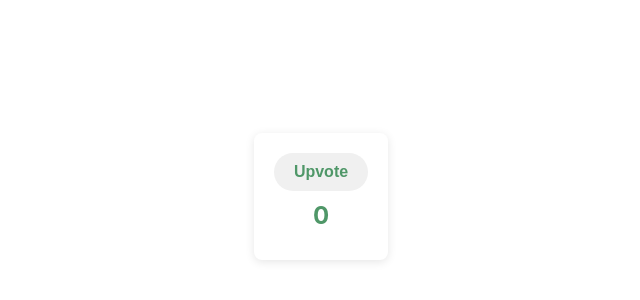
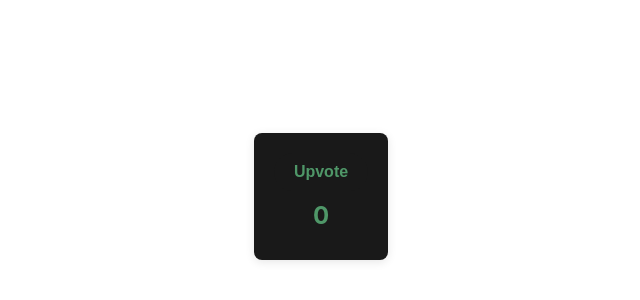
Before and after one commit to hbtucker/voting-widget, a plain HTML site: page index.html in a window 1280 px wide. Shown: the part 204-504 px from the top of the page, without its empty margins (319-959 px from the left). Drawn offline with Linux system fonts and the light colour scheme.

Commit message:
Update and rename voting-widget (1).html to index.html

```diff
--- a/voting-widget (1).html
+++ b/index.html
@@ -3,7 +3,7 @@
 <head>
     <meta charset="UTF-8">
     <meta name="viewport" content="width=device-width, initial-scale=1.0">
-    <title>Notion Voting Widget</title>
+    <title>Voting Widget</title>
     <style>
         body {
             font-family: -apple-system, BlinkMacSystemFont, 'Segoe UI', 'Roboto', 'Oxygen', 'Ubuntu', 'Cantarell', 'Fira Sans', 'Droid Sans', 'Helvetica Neue', sans-serif;
@@ -20,11 +20,11 @@
             align-items: center;
             padding: 20px;
             border-radius: 8px;
-            background-color: #ffffff;
+            background-color: #191919;
             box-shadow: 0 2px 10px rgba(0, 0, 0, 0.1);
         }
         #vote-button {
-            background-color: #f0f0f0;
+            background-color: #191919;
             border: none;
             color: #4F9768;
             padding: 10px 20px;
@@ -99,7 +99,7 @@
 
         function disableVoting() {
             voteButton.disabled = true;
-            voteMessage.textContent = "You've already voted in this session. Thanks for participating!";
+            voteMessage.textContent = "Thanks!";
         }
     </script>
 </body>
```
